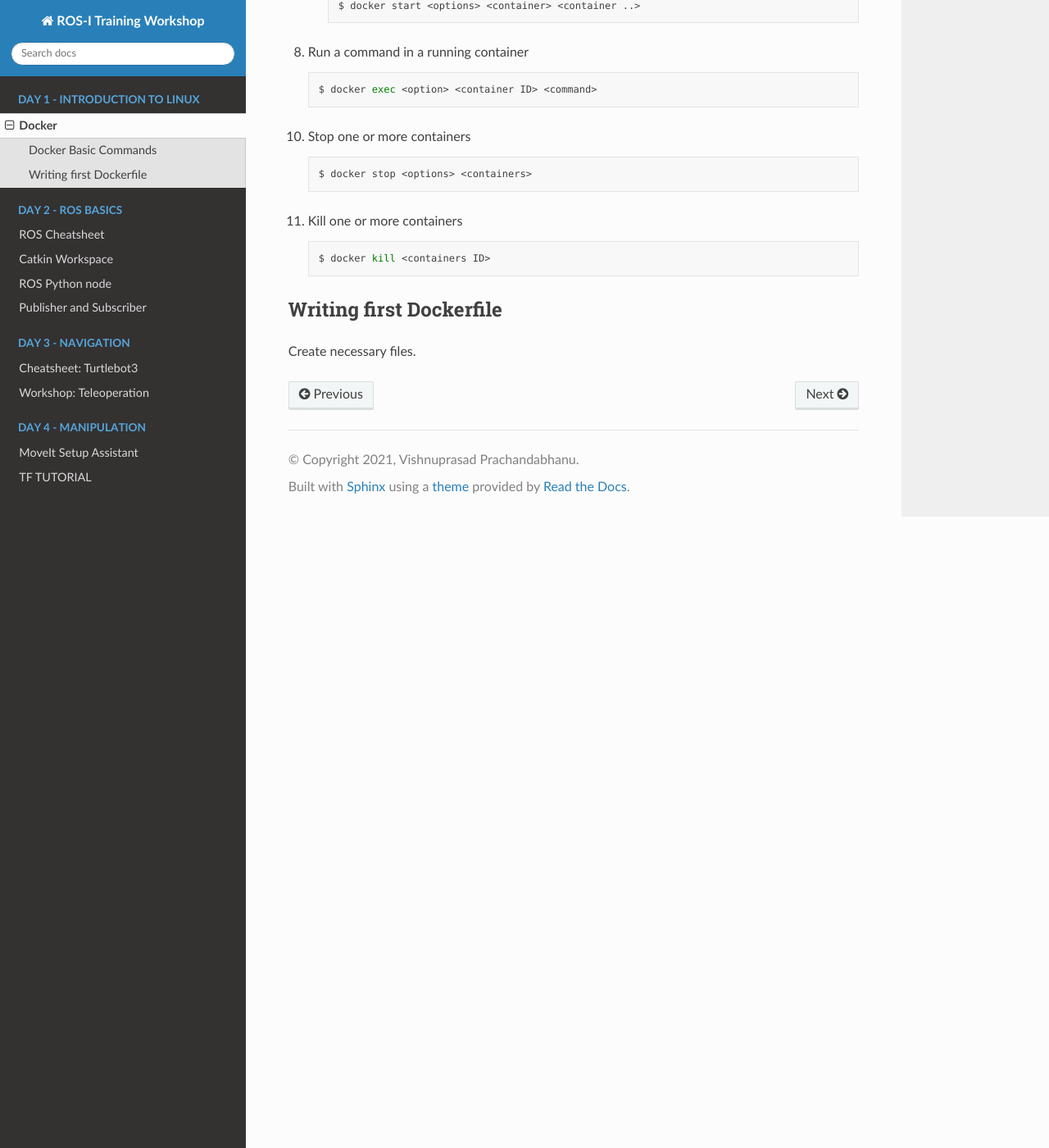
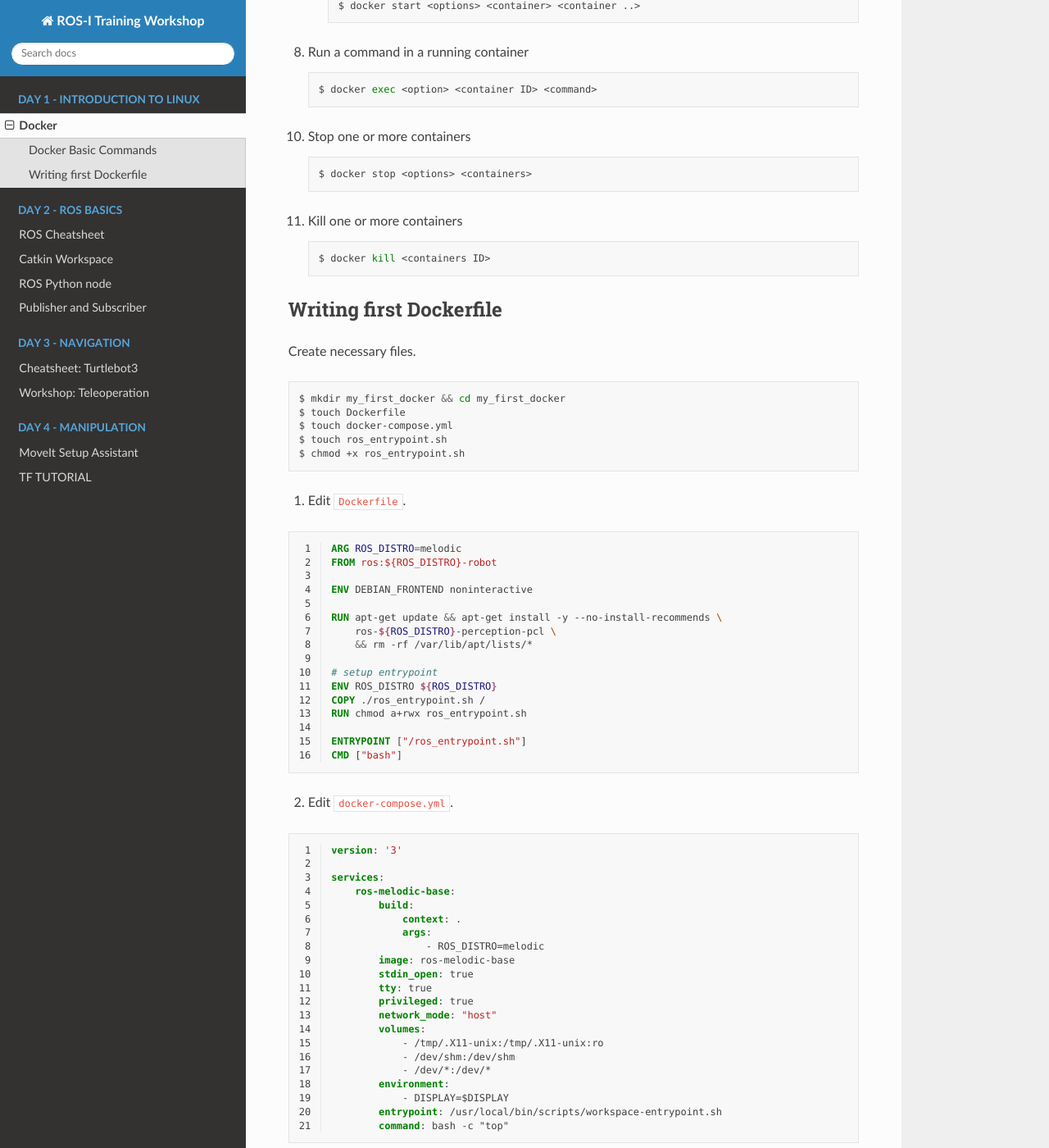
Before and after one commit to ROSinTraining/documentation, a Sphinx documentation site: the page built from workshop/source/_source/day1/docker.rst, in a window 1280 px wide and 1400 px high, scrolled down 883 px. Shown: the whole window at 82% size. Built offline with Sphinx 7.4.7 and the Read the Docs theme 2.0.0, drawn with Linux system fonts in a browser that asks for light colours; some of the changed text lies outside the part shown.

Commit message:
update docker

```diff
--- a/workshop/source/_source/day1/docker.rst
+++ b/workshop/source/_source/day1/docker.rst
@@ -67,3 +67,77 @@ Writing first Dockerfile
 ------------------------
 
 Create necessary files.
+
+.. code-block:: bash
+
+    $ mkdir my_first_docker && cd my_first_docker
+    $ touch Dockerfile
+    $ touch docker-compose.yml
+    $ touch ros_entrypoint.sh
+    $ chmod +x ros_entrypoint.sh
+
+1. Edit ``Dockerfile``.
+
+.. code-block:: dockerfile
+    :linenos:
+
+    ARG ROS_DISTRO=melodic
+    FROM ros:${ROS_DISTRO}-robot
+
+    ENV DEBIAN_FRONTEND noninteractive
+
+    RUN apt-get update && apt-get install -y --no-install-recommends \
+        ros-${ROS_DISTRO}-perception-pcl \
+        && rm -rf /var/lib/apt/lists/*
+
+    # setup entrypoint
+    ENV ROS_DISTRO ${ROS_DISTRO}
+    COPY ./ros_entrypoint.sh /
+    RUN chmod a+rwx ros_entrypoint.sh
+
+    ENTRYPOINT ["/ros_entrypoint.sh"]
+    CMD ["bash"]
+
+2. Edit ``docker-compose.yml``.
+
+.. code-block:: yaml
+    :linenos:
+
+    version: '3'
+
+    services:
+        ros-melodic-base:
+            build:
+                context: .
+                args:
+                    - ROS_DISTRO=melodic
+            image: ros-melodic-base
+            stdin_open: true
+            tty: true
+            privileged: true
+            network_mode: "host"
+            volumes:
+                - /tmp/.X11-unix:/tmp/.X11-unix:ro
+                - /dev/shm:/dev/shm
+                - /dev/*:/dev/*
+            environment:
+                - DISPLAY=$DISPLAY
+            entrypoint: /usr/local/bin/scripts/workspace-entrypoint.sh
+            command: bash -c "top"
+
+3. Edit ``ros_entrypoint.sh``
+
+.. code-block:: bash
+    :linenos:
+
+    #!/bin/bash
+    set -e
+    # setup ros2 environment
+    source "/opt/ros/$ROS_DISTRO/setup.bash"
+    exec "$@"
+
+4. Docker build.
+
+.. code-block:: bash
+
+    $ docker-compose up --build
```
